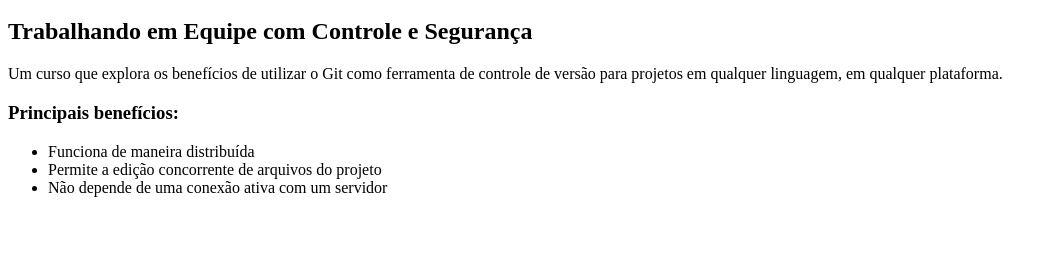
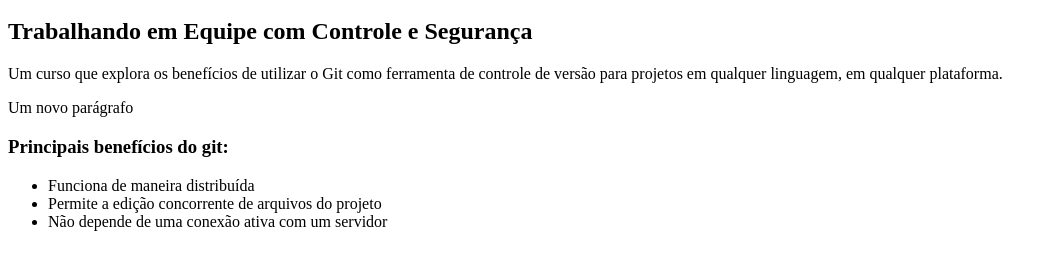
Before and after one commit to gfrib/curso-git, a plain HTML site: page index.html in a window 1280 px wide. Shown: the part 48-318 px from the top of the page, without its empty margins (0-1057 px from the left). Drawn offline with Linux system fonts and the light colour scheme.

Commit message:
Modificando Conteúdo da página index.html

```diff
--- a/index.html
+++ b/index.html
@@ -7,7 +7,9 @@
 
         <p>Um curso que explora os benefícios de utilizar o Git como ferramenta de controle de versão para projetos em qualquer linguagem, em qualquer plataforma.</p>
 
-        <h3>Principais benefícios:</h3>
+		<p>Um novo parágrafo</p>
+
+        <h3>Principais benefícios do git:</h3>
         <ul>
             <li>Funciona de maneira distribuída</li>
             <li>Permite a edição concorrente de arquivos do projeto</li>
```
